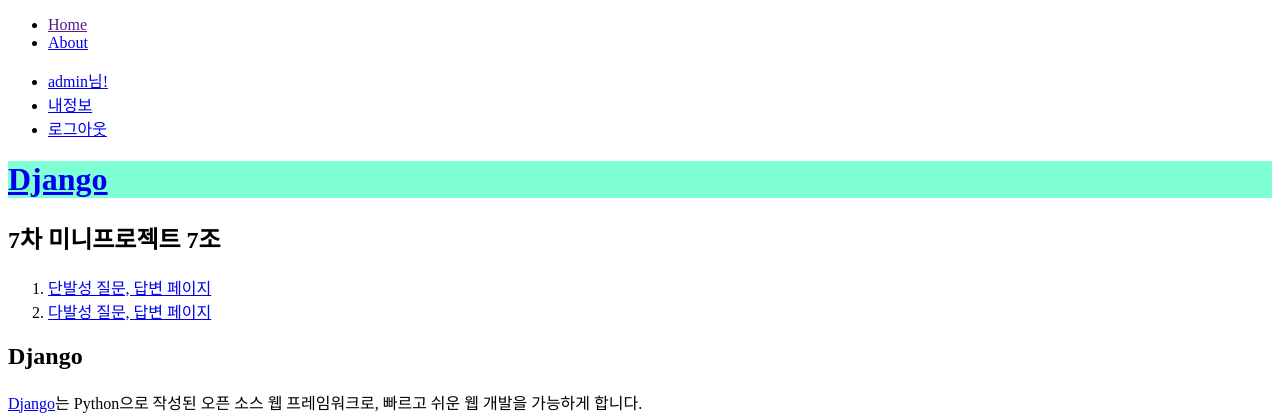
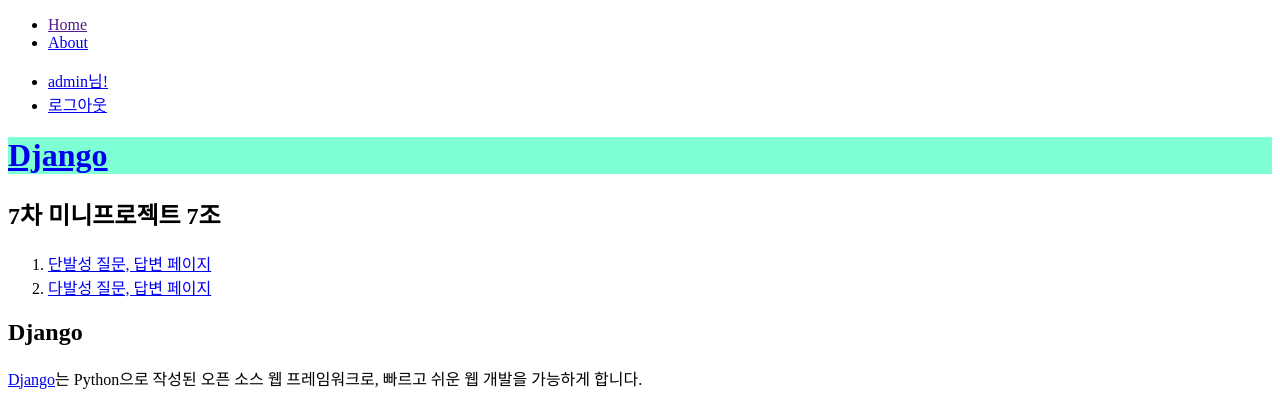
Before and after one commit to wlehd12/KT_Aivle_mini7, a Django app: page / in a window 1280 px wide. Shown: the top 420 px of the page. Run offline with Django 4.2, Linux system fonts and the light colour scheme; a user stored in the database is signed in.

Commit message:
accounts

```diff
--- a/templates/index.html
+++ b/templates/index.html
@@ -20,7 +20,6 @@
                             <li><a href="{% url 'login' %}?next={{request.path}}">로그인</a></li>
                         {% else %}
                             <li><a href="#">{{user}}님!</a></li>
-                            <li><a href="{% url 'profile' %}">내정보</a> </li>
                             <li><a href="{% url 'logout' %}?next={{request.path}}">로그아웃</a></li>
                         {% endif %}
                      </ul>
```
Also changed, not shown: db.sqlite3.
